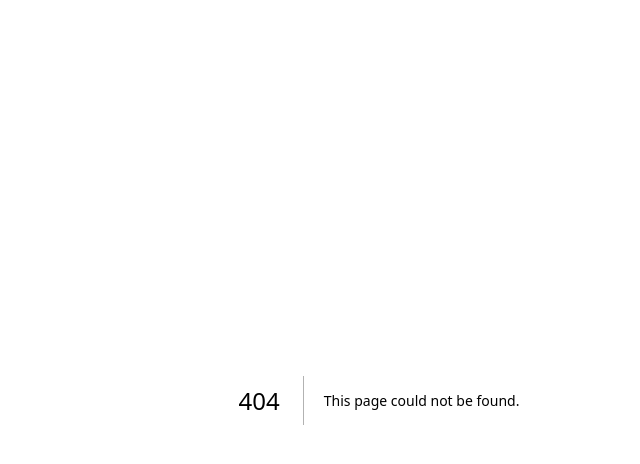
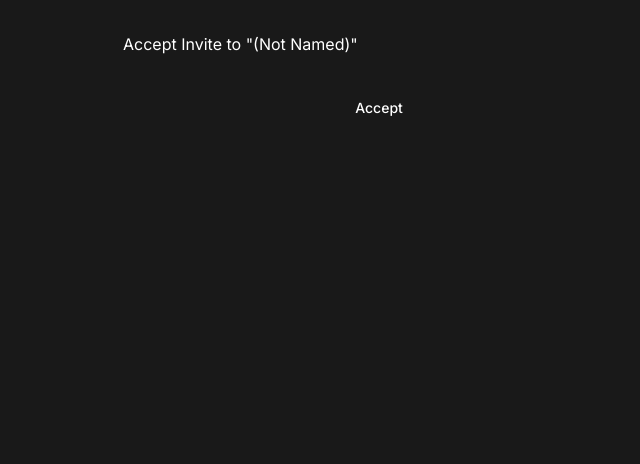
Before and after one commit to elnfar/xyz-dashboard, a Next.js app: page /invite/1 in a window 1280 px wide. Before the commit this address had no page. Shown: the top 464 px of the page, without its empty margins (261-901 px from the left). Built offline with nearby package versions, Linux system fonts and the light colour scheme; no server answers; the database is empty.

Commit message:
invite key page created

```diff
--- a/src/app/[workplaceSlug]/(dashboard)/dashboard/page.tsx
+++ b/src/app/[workplaceSlug]/(dashboard)/dashboard/page.tsx
@@ -61,7 +61,7 @@ export default async function page() {
             <div className="border-2 w-fit px-4 py-2">
               <p className="sm">
                 Invite your team members:{" "}
-                {"https://app.siiz.xyz/" + user?.tenant.inviteKey}
+                {"https://app.siiz.xyz/invite/" + user?.tenant.inviteKey}
               </p>
             </div>
             <Button variant="secondary" className="bg-white text-black">
--- /dev/null
+++ b/src/app/invite/[key]/page.tsx
@@ -0,0 +1,33 @@
+import { Button } from '@/components/ui/button'
+import { prismaClient } from '@/lib/prisma'
+import { cookies } from 'next/headers'
+import { redirect } from 'next/navigation'
+
+export default async function AcceptInvitePage({
+  params
+}: {
+  params: { key: string }
+}) {
+  async function accept() {
+    'use server'
+    cookies().set('invite_key', params.key)
+    redirect('/')
+  }
+
+  const tenant = await prismaClient.tenant.findUnique({
+    where: {
+      inviteKey: params.key
+    }
+  })
+
+  return (
+    <main className="mx-auto max-w-lg mt-8 space-y-8">
+      <h1>Accept Invite to &quot;{tenant?.name || '(Not Named)'}&quot;</h1>
+      <form action={accept}>
+        <Button className="w-full" type="submit">
+          Accept
+        </Button>
+      </form>
+    </main>
+  )
+}
```
